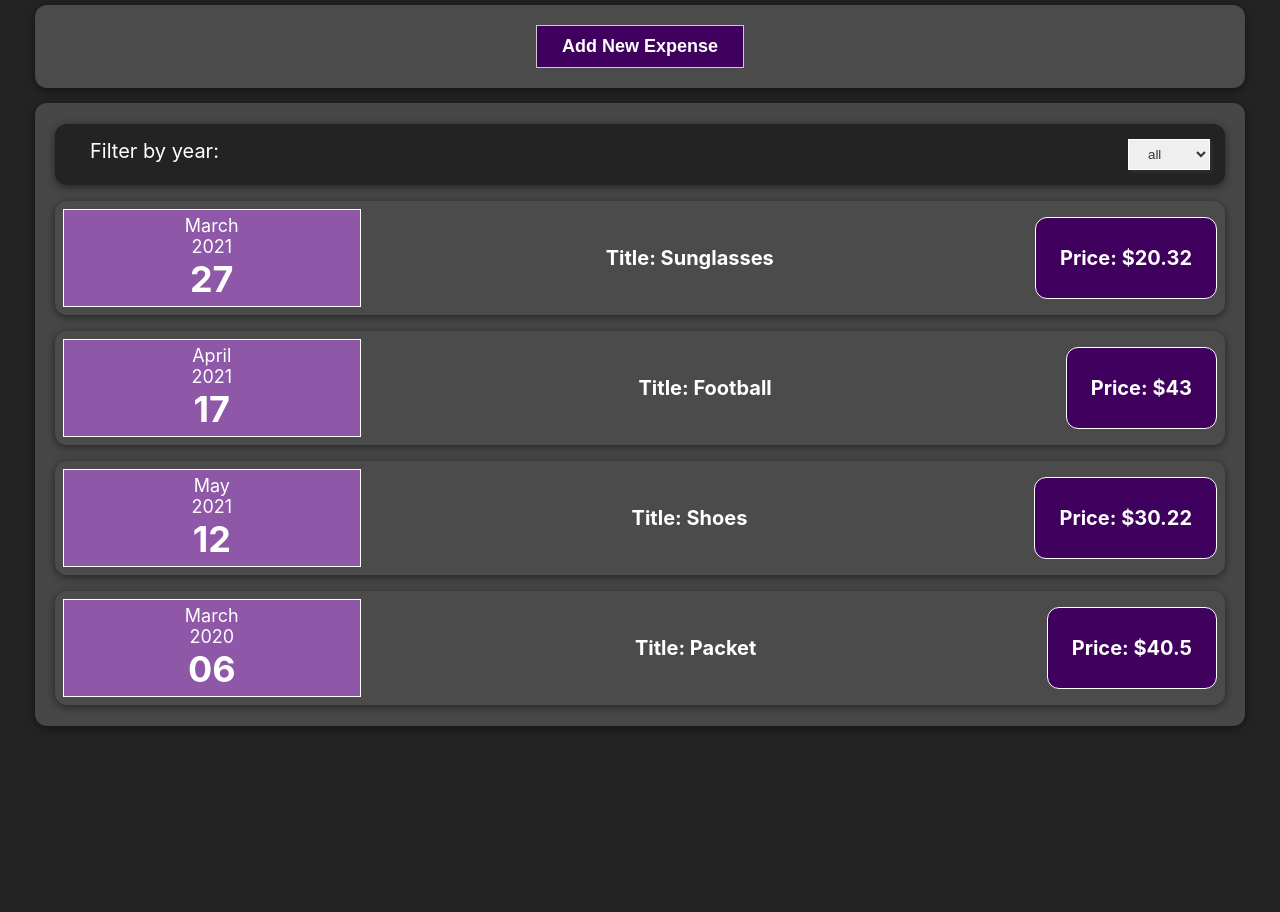
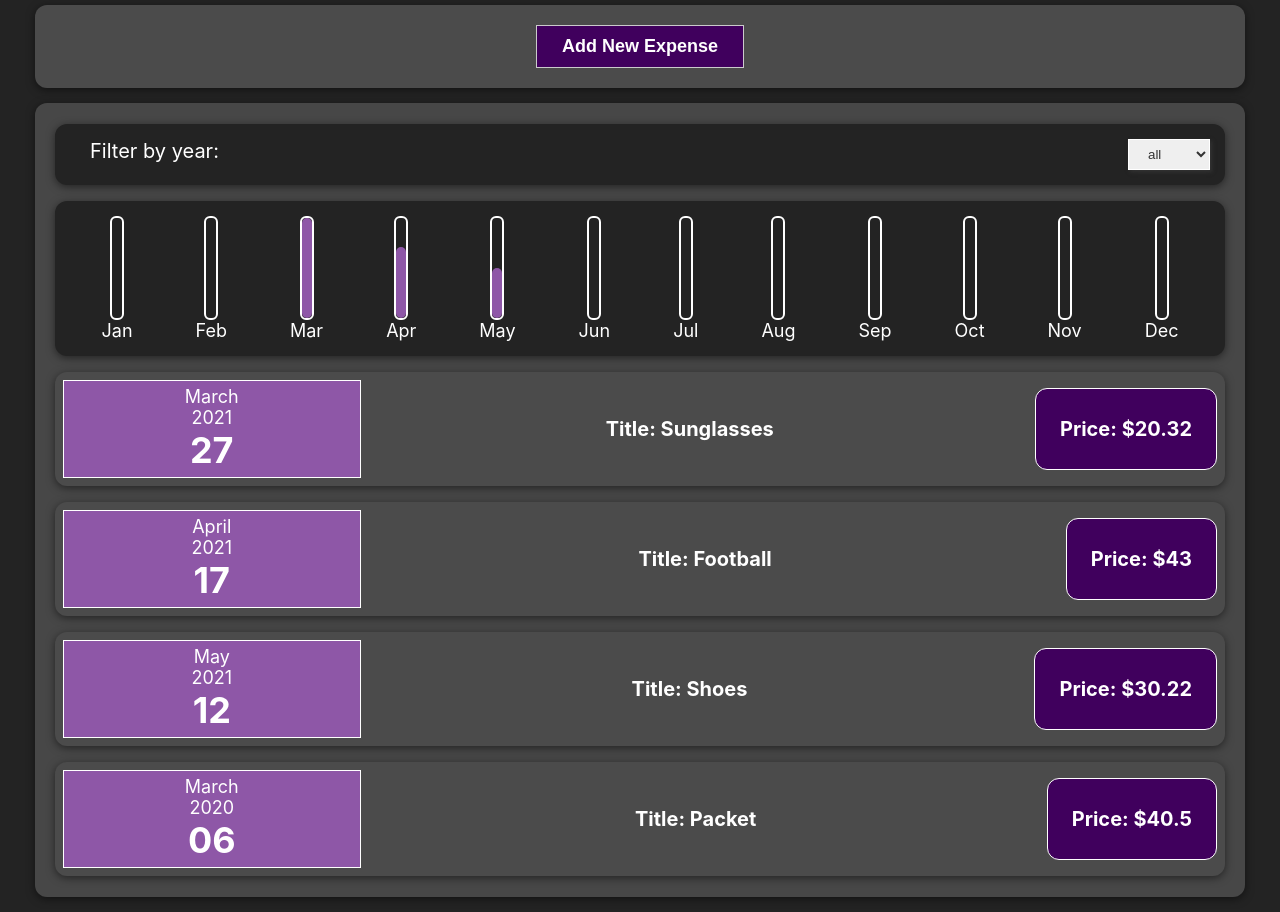
Before and after one commit to przemekdab1993/react-project-zero, a React (Create React App) app: page / in a window 1280 px wide. Before the commit the page ends 800 px from the top, so only its background shows below. Built offline with nearby package versions, Linux system fonts and the light colour scheme.

Commit message:
dodanie wykresu wydatków

```diff
--- /dev/null
+++ b/src/components/Chart/Chart.css
@@ -0,0 +1,8 @@
+
+.chart-container {
+    margin: 1rem 0;
+    background: #232323;
+    padding: 15px;
+    display: flex;
+    justify-content: space-around;
+}
--- /dev/null
+++ b/src/components/Chart/Chart.js
@@ -0,0 +1,27 @@
+import React from "react";
+
+import './Chart.css';
+
+import ChartBar from "./ChartBar";
+import Card from "../UserInterface/Card";
+
+const Chart = (props) => {
+
+    const dataPointValues = props.dataPoints.map(dataPoint => dataPoint.value);
+    const totalMaximumValue = Math.max(...dataPointValues);
+
+    return (
+        <Card className="chart-container">
+            {props.dataPoints.map((dataPoint) => (
+                <ChartBar
+                    key={dataPoint.label}
+                    value={dataPoint.value}
+                    maxValue={totalMaximumValue}
+                    label={dataPoint.label}
+                />
+            ))}
+        </Card>
+    );
+}
+
+export default Chart;
--- /dev/null
+++ b/src/components/Chart/ChartBar.css
@@ -0,0 +1,23 @@
+.chart-bar {
+
+}
+.chart-bar-inner {
+    height: 100px;
+    width: 10px;
+    border: 2px solid #fff;
+    border-radius: 6px;
+    margin: 0 auto;
+    display: flex;
+    align-items: flex-end;
+
+}
+.chart-bar-inner .chart-bar-fill {
+    background: #8e57a7;
+    width: 100%;
+    height: 0%;
+    transition: height 1s;
+    border-radius: 6px;
+}
+.chart-bar-label {
+    color: #fff;
+}
--- /dev/null
+++ b/src/components/Chart/ChartBar.js
@@ -0,0 +1,26 @@
+import React from "react";
+
+import "./ChartBar.css";
+
+const ChartBar = (props) => {
+
+    let barFillHeight = '0%';
+
+    if (props.maxValue > 0) {
+        barFillHeight = Math.round((props.value / props.maxValue) * 100)+ '%';
+    }
+
+    return (
+        <div className="chart-bar">
+            <div className="chart-bar-inner">
+                <div
+                    className="chart-bar-fill"
+                    style={{height: barFillHeight }}
+                ></div>
+            </div>
+            <div className="chart-bar-label">{props.label}</div>
+        </div>
+    );
+}
+
+export default ChartBar;
--- a/src/components/Expenses/Expenses.js
+++ b/src/components/Expenses/Expenses.js
@@ -5,6 +5,7 @@
 import Card from "../UserInterface/Card";
 import ExpensesFilters from "./ExpensesFilters";
 import ExpensesList from "./ExpensesList";
+import ExpensesChart from "./ExpensesChart";
 
 const Expenses = (props) => {
 
@@ -27,14 +28,17 @@
         return yearExpense === filteredYear;
     }
 
+    const expensesFiltered = props.expenses.filter(expensesFilter);
+
     return (
         <Card className="expenses-panel">
             <ExpensesFilters
                 onChangeFilter={selectFilter}
                 selected={filteredYear}
             />
+            <ExpensesChart expenses={expensesFiltered} />
             <ExpensesList
-                itemsList={props.expenses.filter(expensesFilter)}
+                itemsList={expensesFiltered}
             />
         </Card>
     );
--- /dev/null
+++ b/src/components/Expenses/ExpensesChart.js
@@ -0,0 +1,36 @@
+import React from "react";
+import Chart from "../Chart/Chart";
+
+const ExpensesChart = (props) => {
+
+    const chartDataPoints = [
+        { label: 'Jan', value: 0 },
+        { label: 'Feb', value: 0 },
+        { label: 'Mar', value: 0 },
+        { label: 'Apr', value: 0 },
+        { label: 'May', value: 0 },
+        { label: 'Jun', value: 0 },
+        { label: 'Jul', value: 0 },
+        { label: 'Aug', value: 0 },
+        { label: 'Sep', value: 0 },
+        { label: 'Oct', value: 0 },
+        { label: 'Nov', value: 0 },
+        { label: 'Dec', value: 0 },
+    ];
+
+    for (const expense of props.expenses) {
+
+        if (expense.date) {
+
+            const expenseMonth = expense.date.getMonth();
+            chartDataPoints[expenseMonth].value += expense.price;
+        }
+    }
+
+    return (
+        <Chart dataPoints={chartDataPoints}/>
+    );
+
+}
+
+export default ExpensesChart;
--- a/src/components/Expenses/ExpensesFilters.js
+++ b/src/components/Expenses/ExpensesFilters.js
@@ -5,7 +5,6 @@
 import Card from "../UserInterface/Card";
 
 import FiltersSwitch from "./FiltersSwitch";
-import FiltersDiagram from "./FiltersDiagram";
 
 const ExpensesFilters = (props) => {
 
@@ -20,7 +19,6 @@
     return (
         <Card className="filters-container">
             <FiltersSwitch selected={props.selected} onSelectYear={getSelectYearFilter}/>
-            <FiltersDiagram/>
         </Card>
     );
 }
--- a/src/components/Expenses/FiltersDiagram.js
+++ /dev/null
@@ -1,11 +0,0 @@
-import React from "react";
-
-import './FilterDiagram.css';
-
-const FiltersDiagram = () => {
-    return (
-        <div></div>
-    );
-}
-
-export default FiltersDiagram;
--- a/src/components/NewExpense/ExpenseForm.js
+++ b/src/components/NewExpense/ExpenseForm.js
@@ -67,7 +67,7 @@
 
             const expenseData = {
                 title: enteredTitle,
-                price: enteredPrice,
+                price: +enteredPrice,
                 date: new Date(enteredDate)
             }
 
```
Also changed, not shown: src/components/Expenses/FilterDiagram.css (deleted).
